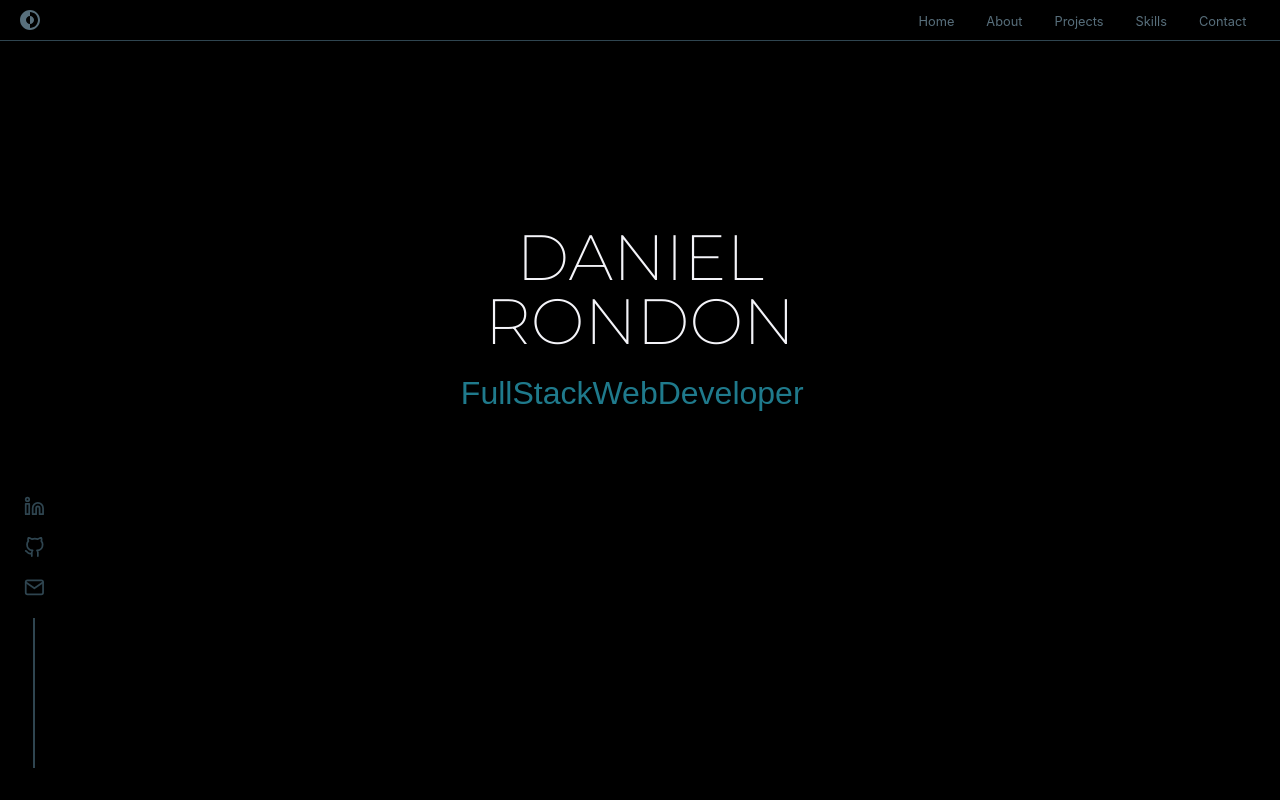
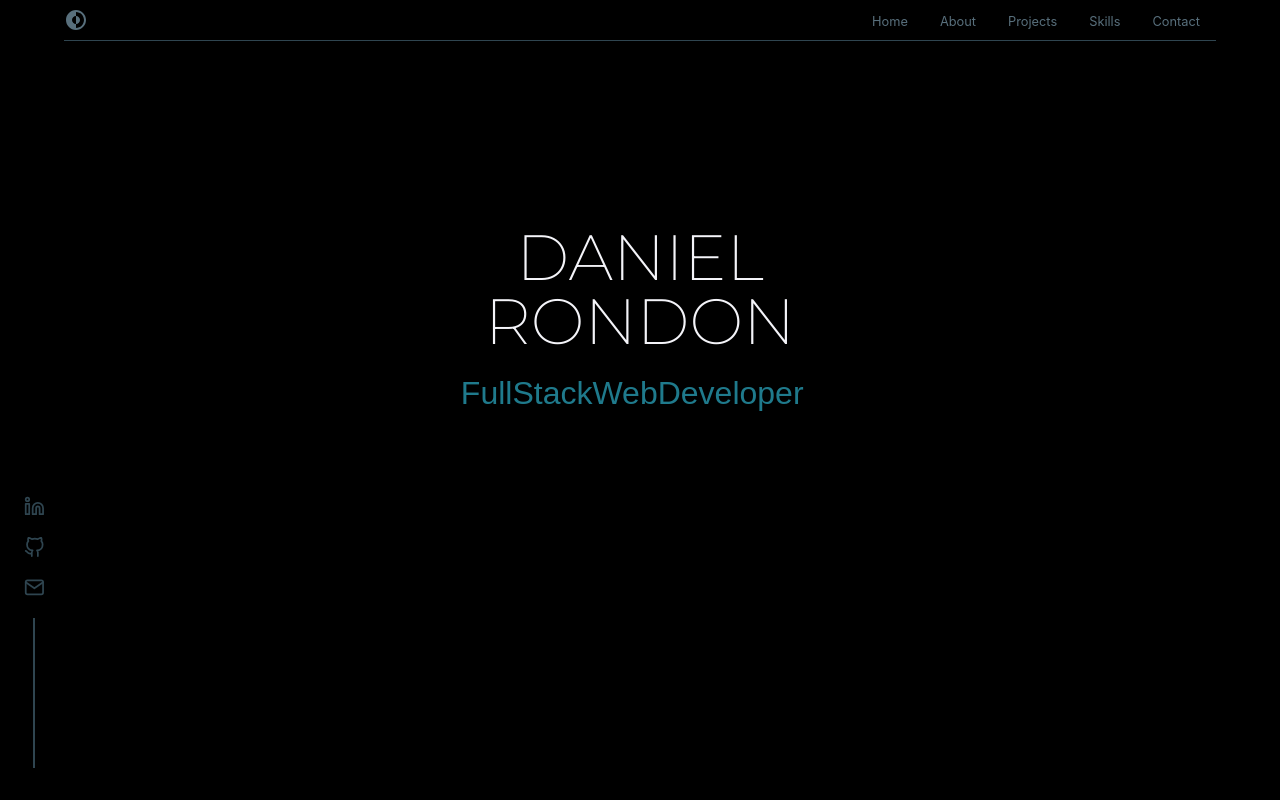
Before and after one commit to Dani-RG/Portfolio-DanielRondon-V1, a React (Create React App) app: page / in a window 1280 px wide. Shown: the top 800 px of the page. Built offline with nearby package versions, Linux system fonts and the light colour scheme; a web font is replaced by a local one.

Commit message:
fix app deleting  main view

```diff
--- a/src/App.css
+++ b/src/App.css
@@ -24,6 +24,11 @@ font-family: 'Montserrat', sans-serif;
 
 .App {
   color: grey;
+  display: flex;
+  flex-direction: column;
+  justify-content: center;
+  align-items: center;
+  position: relative;
 }
 
 :root {
@@ -69,8 +74,8 @@ body {
   justify-content: space-between;
   align-items: center;
   height: 5vh;
+  width: 90vw;
   border-bottom: 0.1rem solid var(--greydark-color);
-  padding: 0 1.1rem;
 }
 
 .nav_links {
@@ -91,6 +96,7 @@ body {
   color: #586F7C;
   font-size: 1.5rem;
   display: contents;
+  cursor: pointer;
 }
 
 .menu_burger_icon {
@@ -269,14 +275,6 @@ body {
 
 /* ----- DIVS POSITIONING ----- */
 
-.main_view {
-  display: flex;
-  flex-direction: column;
-  justify-content: center;
-  align-items: center;
-  position: relative;
-}
-
 /* .centered_div {
   display: flex;
   justify-content: center;
--- a/src/App.js
+++ b/src/App.js
@@ -1,6 +1,5 @@
 import "./App.css";
 import { Routes, Route } from "react-router-dom";
-import Main from "./views/Main";
 import Navbar from "./components/Navbar";
 import SocialMedia from "./components/SocialMedia";
 import About from "./views/About";
@@ -21,7 +20,7 @@ function App() {
         <Navbar handleTheme={(theme) => setTheme(theme)} />
         <SocialMedia />
         <Routes>
-          <Route path="/" element={<Main />} />
+          <Route path="/" element={<Home />} />
           <Route path="/about" element={<About />} />
           <Route path="/contact" element={<Contact />} />
           <Route path="/home" element={<Home />} />
--- a/src/views/Main.jsx
+++ /dev/null
@@ -1,12 +0,0 @@
-import React from "react";
-import Home from "./Home";
-import About from "./About";
-
-export default function Main() {
-  return (
-    <div className="main_view">
-      <Home />
-      <About />
-    </div>
-  );
-}
```
